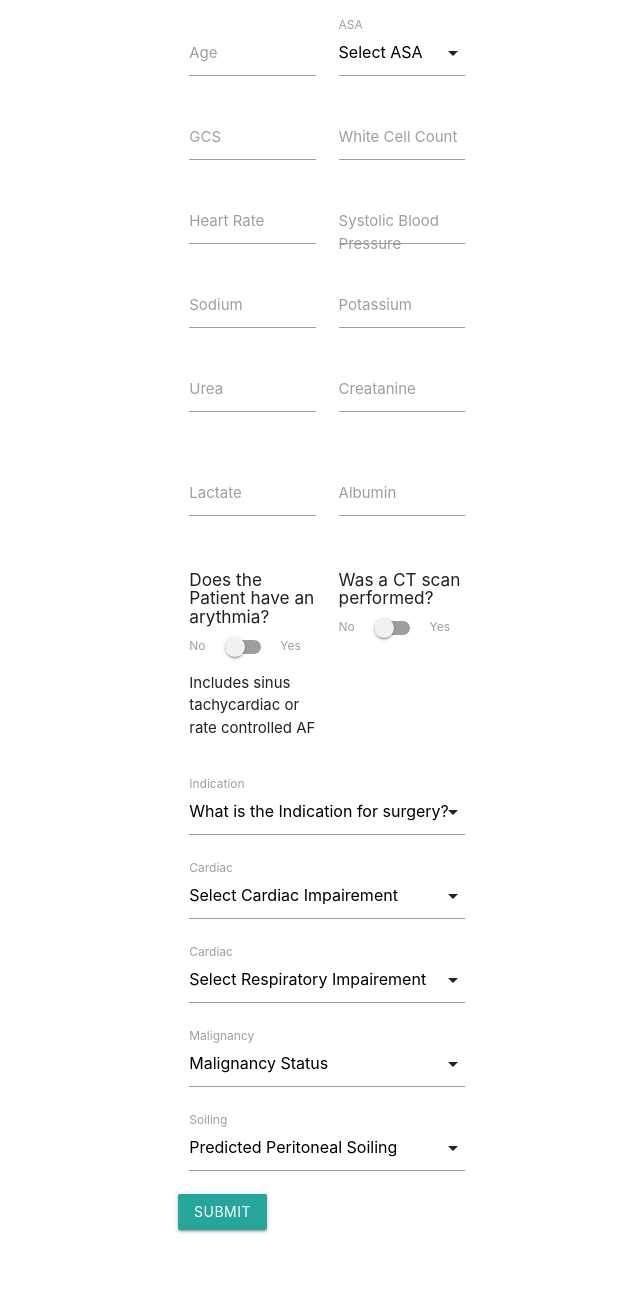
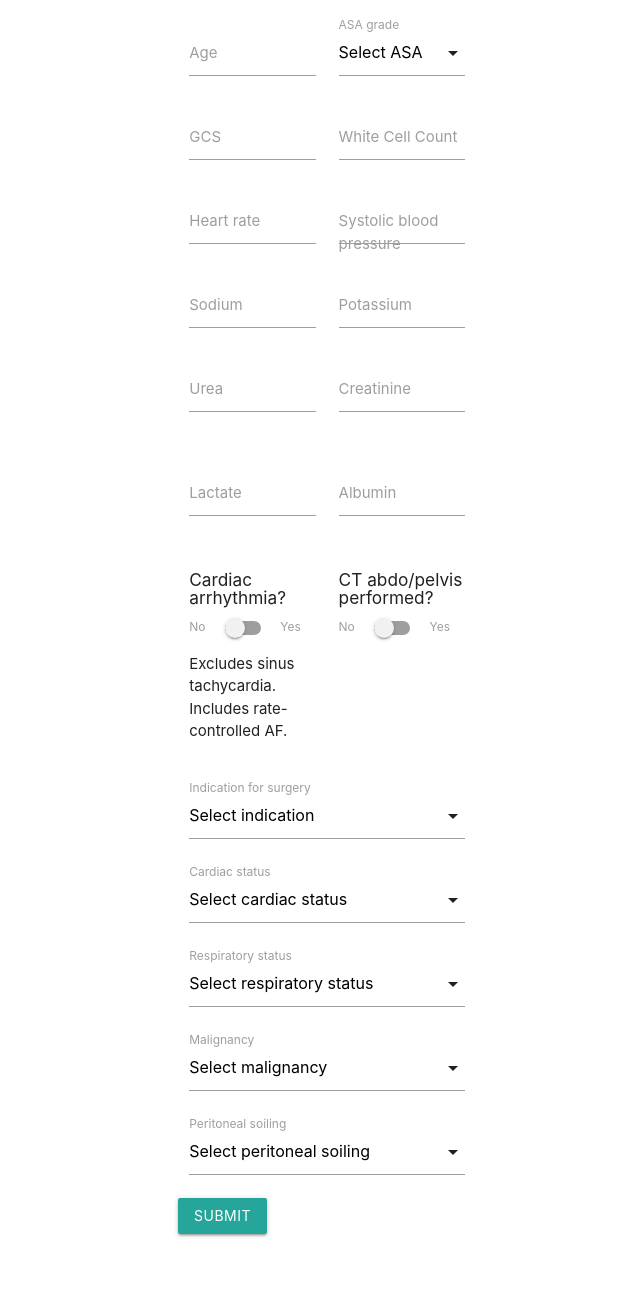
Before and after one commit to JMathiszig-Lee/Laparotomy-Predictions, a FastAPI app: page /form in a window 1280 px wide. Shown: the whole page, without its empty margins (14-654 px from the left). Before the commit the page ends 1233 px from the top, so only its background shows below. Run offline with FastAPI, Linux system fonts and the light colour scheme; parts of the project's set-up code (start-up, migrations or seed data) failed here and were passed over.

Commit message:
typos and other tweaks to wording

```diff
--- a/templates/form.html
+++ b/templates/form.html
@@ -11,13 +11,13 @@
             <div class="input-field col s6">
                 <select name="ASA" required>
                     <option value="" disabled selected>Select ASA</option>
-                    <option value="0">1</option>
-                    <option value="1">2</option>
-                    <option value="2">3</option>
-                    <option value="3">4</option>
-                    <option value="4">5</option>
+                    <option value="0">1 (No systemic disease)</option>
+                    <option value="1">2 (Mild systemic disease)</option>
+                    <option value="2">3 (Severe systemic disease)</option>
+                    <option value="3">4 (Life-threatening systemic disease)</option>
+                    <option value="4">5 (Moribund patient)</option>
                 </select>
-                <label>ASA</label>
+                <label>ASA grade</label>
             </div>
             <div class="input-field col s6">
                 <label>GCS</label>
@@ -28,11 +28,11 @@
                 <input name="WCC" type="number" step="0.1" required>
             </div>
             <div class="input-field col s6">
-                <label>Heart Rate</label>
+                <label>Heart rate</label>
                 <input name="HR" type="number" required>
             </div>
             <div class="input-field col s6">
-                <label>Systolic Blood Pressure</label>
+                <label>Systolic blood pressure</label>
                 <input name="SBP" type="number" required>
             </div>
             <div class="input-field col s6">
@@ -48,7 +48,7 @@
                 <input name="Urea" type="number" step="0.1" required>
             </div>
             <div class="input-field col s6">
-                <label>Creatanine</label>
+                <label>Creatinine</label>
                 <input name="Creat" type="number" required>
             </div>
         </div>
@@ -64,17 +64,17 @@
         </div>
         <div class="row">
             <div class=" switch col s6">
-                <h6>Does the Patient have an arythmia?</h6>
+                <h6>Cardiac arrhythmia?</h6>
                 <label>
                     No
                     <input name="Sinus" type="checkbox" >
                     <span class="lever"></span>
                     Yes
                 </label>
-                <p>Includes sinus tachycardiac or rate controlled AF</p>
+                <p>Excludes sinus tachycardia. Includes rate-controlled AF.</p>
             </div>
             <div class="switch col s6">
-                <h6>Was a CT scan performed?</h6>
+                <h6>CT abdo/pelvis performed?</h6>
                 <label>
                     No
                     <input name="CT_performed" type="checkbox" >
@@ -86,62 +86,62 @@
         <div class="row">
             <div class="input-field col s12">
                 <select name="Indication" required>
-                    <option value="" disabled selected>What is the Indication for surgery?</option>
-                    <option value="0">SmallBowelObstruction</option>
-                    <option value="1">IntestinalObstruction</option>
+                    <option value="" disabled selected>Select indication</option>
+                    <option value="0">Small bowel obstruction</option>
+                    <option value="3">Large bowel obstruction</option>
+<!--                    <option value="1">Intestinal obstruction</option>-->
                     <option value="2">Perforation</option>
-                    <option value="3">LargeBowelObstruction</option>
                     <option value="4">Peritonitis</option>
                     <option value="5">Ischaemia</option>
                     <option value="6">Haemorrhage</option>
                     <option value="7">Colitis</option>
+                    <option value="9">Abdominal abscess</option>
+                    <option value="10">Anastomotic leak</option>
+                    <option value="11">Incarcerated hernia</option>
+                    <option value="12">Volvulus</option>
                     <option value="8">Other</option>
-                    <option value="9">AbdominalAbscess</option>
-                    <option value="10">AnastomoticLeak</option>
-                    <option value="11">IncarceratedHernia</option>
-                    <option value="12">Volvulus</option>
                 </select>
-                <label>Indication</label>
+                <label>Indication for surgery</label>
             </div>
             <div class="input-field col s12">
                 <select name="Cardio" required>
-                    <option value="" disabled selected>Select Cardiac Impairement</option>
-                    <option value="0">No Cardiac Failure</option>
-                    <option value="1">diuretic, digoxin, Rx for angina or hypertension</option>
-                    <option value="2">peripheral oedema, warfarin, borderline cardiomyopathy</option>
-                    <option value="3">raised JVP, cardiomegaly</option>
+                    <option value="" disabled selected>Select cardiac status</option>
+                    <option value="0">None</option>
+                    <option value="1">Diuretic, digoxin, Rx for angina or hypertension</option>
+                    <option value="2">Peripheral oedema, warfarin, borderline cardiomegaly</option>
+                    <option value="3">Raised JVP, cardiomegaly</option>
                 </select>
-                <label>Cardiac</label>
+                <label>Cardiac status</label>
             </div>
             <div class="input-field col s12">
                 <select name="Resp" required>
-                    <option value="" disabled selected>Select Respiratory Impairement</option>
-                    <option value="0">No dyspnoea</option>
-                    <option value="1">dyspnoea on exertion, mild COAD</option>
-                    <option value="2">limiting dyspnoea, moderate COAD</option>
-                    <option value="3">dyspnoea at rest, pulmonary fibrosis/consolidation </option>
+                    <option value="" disabled selected>Select respiratory status</option>
+                    <option value="0">None</option>
+                    <option value="1">Dyspnoea on exertion, mild COAD</option>
+                    <option value="2">Limiting dyspnoea, moderate COAD</option>
+                    <option value="3">Dyspnoea at rest, pulmonary fibrosis/consolidation</option>
                 </select>
-                <label>Cardiac</label>
+                <label>Respiratory status</label>
             </div>
             <div class="input-field col s12">
                 <select name="Malignancy" required>
-                    <option value="" disabled selected>Malignancy Status</option>
-                    <option value="0">No malignancy</option>
-                    <option value="1">primary malignancy only</option>
-                    <option value="2">malignancy + nodal mets</option>
-                    <option value="3">malignancy + distant mets</option>
+                    <option value="" disabled selected>Select malignancy</option>
+                    <option value="0">None</option>
+                    <option value="1">Primary only</option>
+                    <option value="2">Nodal metastasis</option>
+                    <option value="3">Distant metastasis</option>
                 </select>
                 <label>Malignancy</label>
             </div>
             <div class="input-field col s12">
                 <select name="Soiling" required>
-                    <option value="" disabled selected>Predicted Peritoneal Soiling</option>
-                    <option value="0">No soiling</option>
-                    <option value="1">minor soiling</option>
-                    <option value="2">local pus</option>
-                    <option value="3">free bowel content, pus or blood</option>
+                    <option value="" disabled selected>Select peritoneal soiling</option>
+                    <option value="0">None</option>
+                    <option value="1">Serous fluid</option>
+                    <option value="2">Local pus</option>
+                    <option value="3">Free bowel content, pus or blood</option>
                 </select>
-                <label>Soiling</label>
+                <label>Peritoneal soiling</label>
             </div>
             <button class="btn waves-effect waves-light" type="submit" name="action">Submit
             </button>
```
